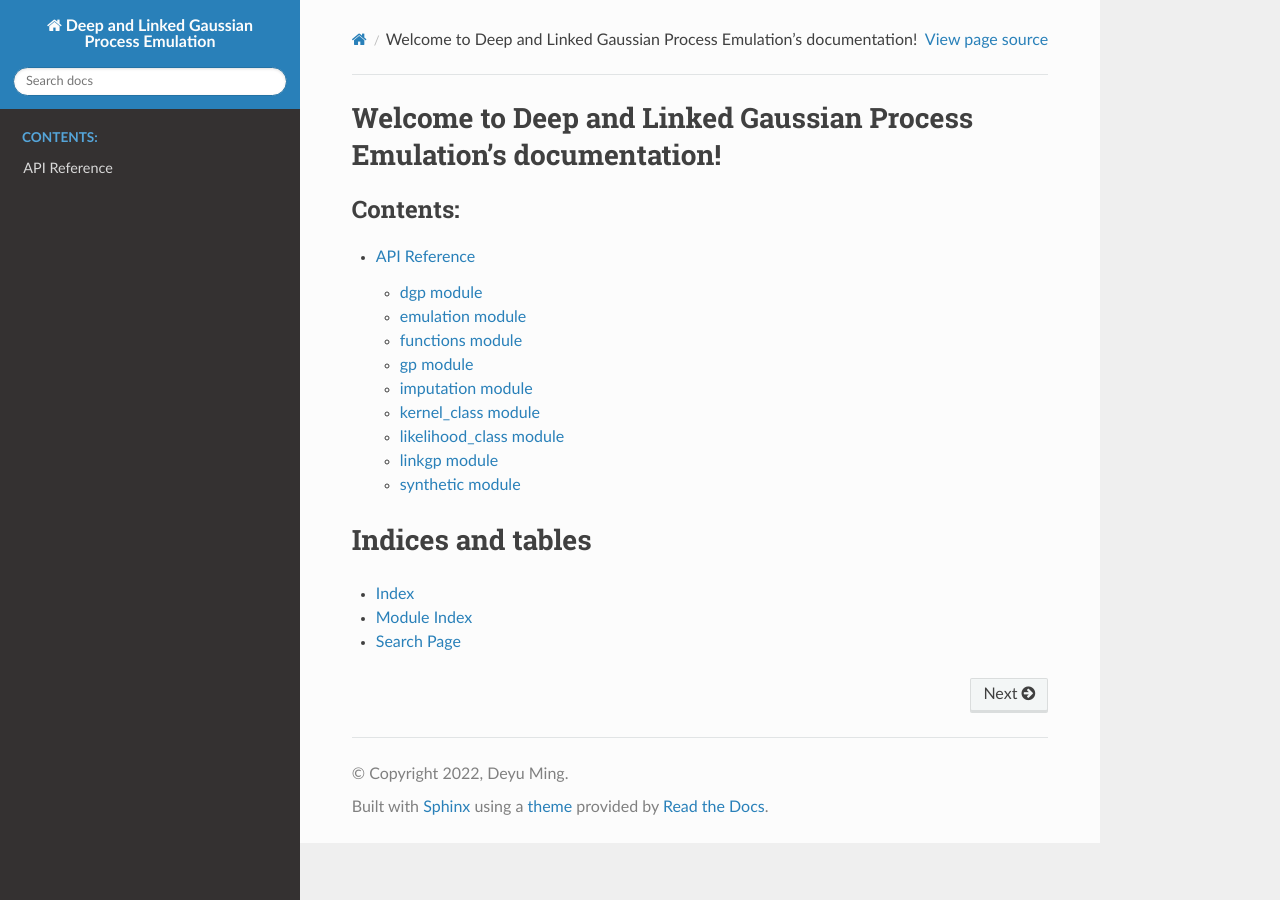
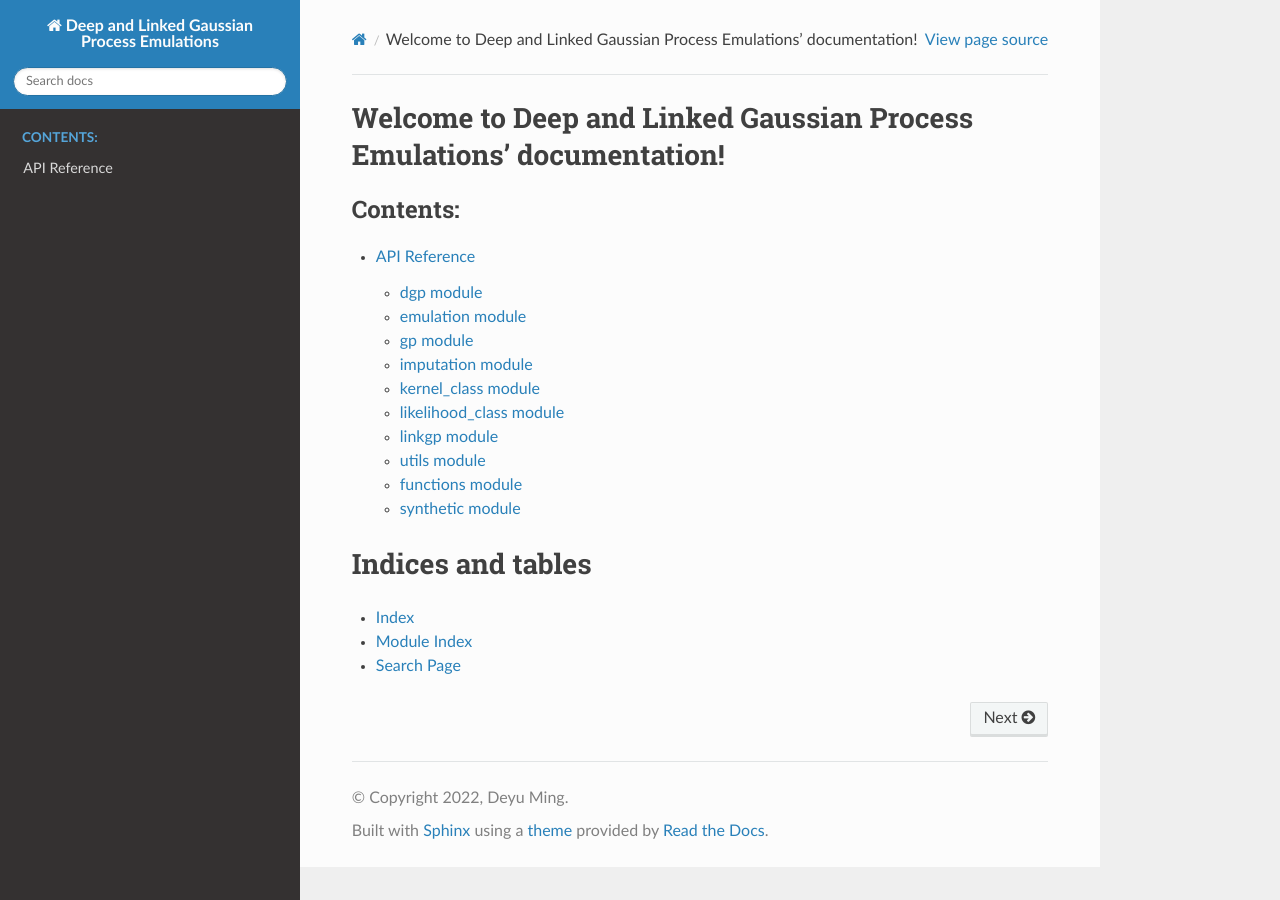
Before and after one commit to mingdeyu/DGP, a Sphinx documentation site: the page built from docs/source/index.rst, in a window 1280 px wide. Built offline with Sphinx 7.4.7 and the Read the Docs theme 2.0.0, drawn with Linux system fonts in a browser that asks for light colours.

Commit message:
Doc updates

```diff
--- a/docs/requirements.txt
+++ b/docs/requirements.txt
@@ -6,3 +6,4 @@ scipy==1.8.1
 scikit-learn==1.1.1
 pathos==0.2.9
 psutil==5.9.1
+tabulate==0.8.7
--- a/docs/source/conf.py
+++ b/docs/source/conf.py
@@ -9,10 +9,10 @@ sys.path.insert(0, os.path.abspath("../.."))
 # -- Project information -----------------------------------------------------
 # https://www.sphinx-doc.org/en/master/usage/configuration.html#project-information
 
-project = 'Deep and Linked Gaussian Process Emulation'
+project = 'Deep and Linked Gaussian Process Emulations'
 copyright = '2022, Deyu Ming'
 author = 'Deyu Ming'
-release = '2.1.0'
+release = '2.1.1'
 
 # -- General configuration ---------------------------------------------------
 # https://www.sphinx-doc.org/en/master/usage/configuration.html#general-configuration
--- a/docs/source/index.rst
+++ b/docs/source/index.rst
@@ -1,9 +1,9 @@
-.. Linked and Deep Gaussian Process Emulation documentation master file, created by
+.. Linked and Deep Gaussian Process Emulations documentation master file, created by
    sphinx-quickstart on Thu Jul 28 14:44:48 2022.
    You can adapt this file completely to your liking, but it should at least
    contain the root `toctree` directive.
 
-Welcome to Deep and Linked Gaussian Process Emulation's documentation!
+Welcome to Deep and Linked Gaussian Process Emulations' documentation!
 ======================================================================
 
 .. toctree::
```
Also changed, not shown: docs/source/api.rst (+16 -8 lines).
